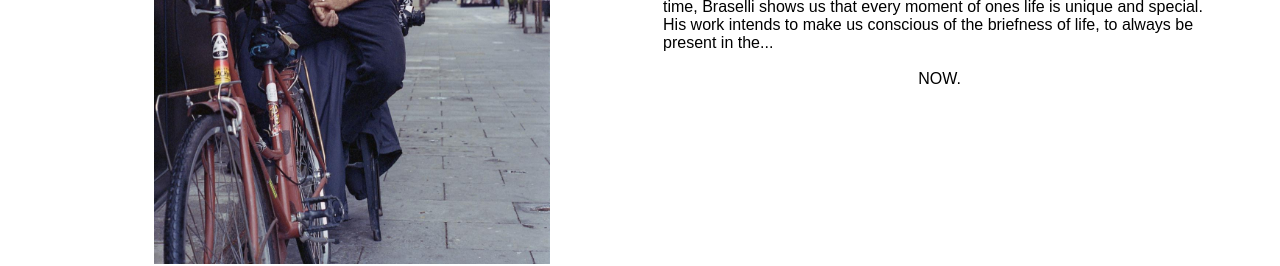
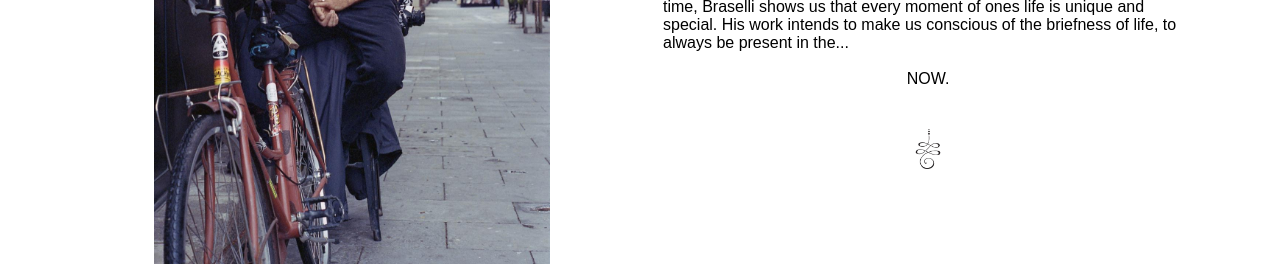
Before and after one commit to TadeoCuchman/brasaprotfolio, a React (Vite) app: page /about in a window 1280 px wide. Shown: the part 561-827 px from the top of the page. Built offline with nearby package versions, Linux system fonts and the light colour scheme; no server answers; a web font is replaced by a local one.

Commit message:
last fix

```diff
--- a/src/pages/About.css
+++ b/src/pages/About.css
@@ -13,7 +13,7 @@
     width: 50%;
 }
 
-.about img {
+.aboutImage {
     width: auto;
     height: auto;
     max-height: 80vh;
@@ -22,7 +22,13 @@
 
 .text {
     width: 50%;
+    padding-right: 2%;
     padding-left: 2%;
+}
+
+.unalome {
+    width: 50px;
+    height: auto;
 }
 
 @media (max-width: 880px) {
--- a/src/pages/About.jsx
+++ b/src/pages/About.jsx
@@ -5,7 +5,7 @@ const About = () => {
   return (
     <div className="about">
       <div className="imgcontainer">
-        <img src="/BrasaPerfil.jpg" alt="profile photo" />
+        <img className="aboutImage" src="/BrasaPerfil.jpg" alt="profile photo" />
       </div>
       <div className="text">
         <p>Documentary photographer and filmmaker, Mateo Braselli invites the observer to rediscover the world through his eyes, where he captures the essence of people, focusing on the concept that every individual is unique and irreplaceable. </p>
@@ -16,7 +16,13 @@ const About = () => {
         <br />
         <p>Emphasising the idea that photography is about immortalising moments in time, Braselli shows us that every moment of ones life is unique and special. His work intends to make us conscious of the briefness of life, to always be present in the... </p>
         <br />
-        <p style={{textAlign:'center'}}>NOW.</p>
+        <p style={{display:'flex', flexDirection:'column', alignItems:'center'}}>
+         <span> NOW.</span>
+         <br />
+         <br />
+        <img className='unalome' src="/unalome.jpg" alt="unalome" />
+        </p>
+
       </div>
     </div>
   )
```
Also changed, not shown: public/unalome.jpg (added).
